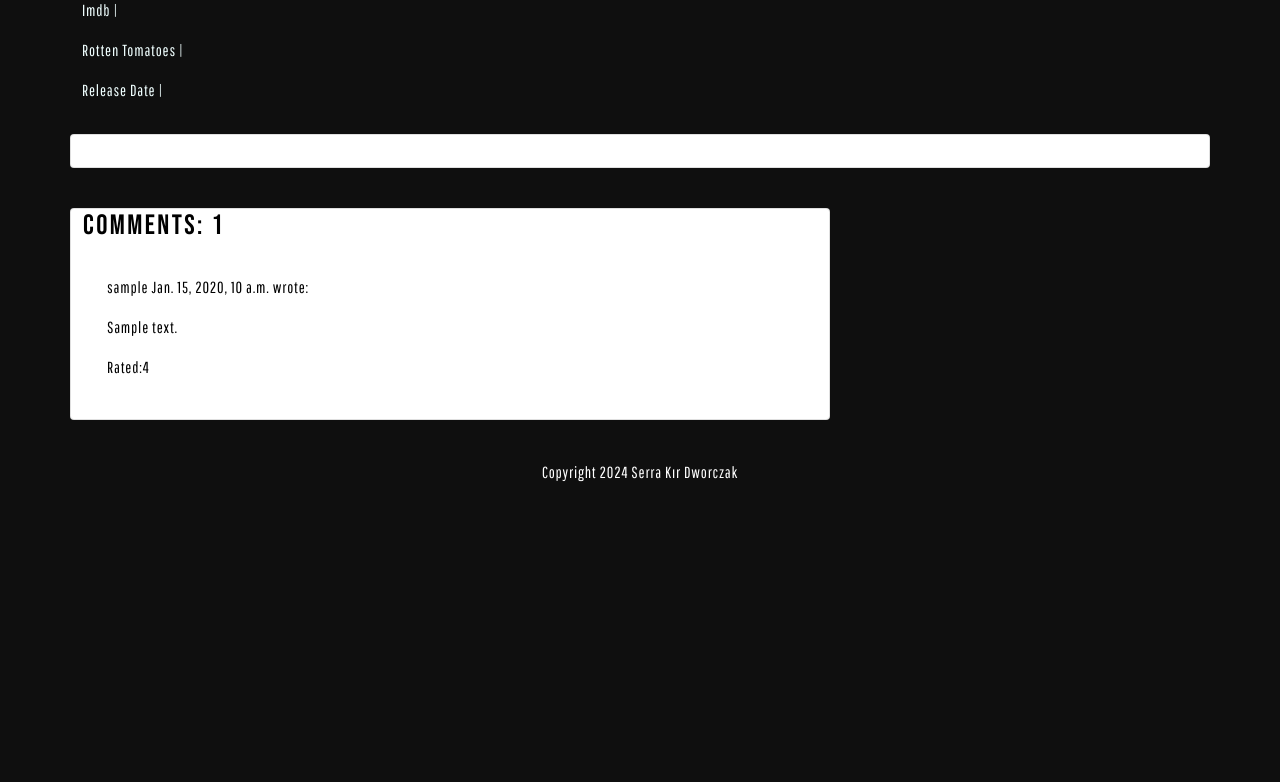
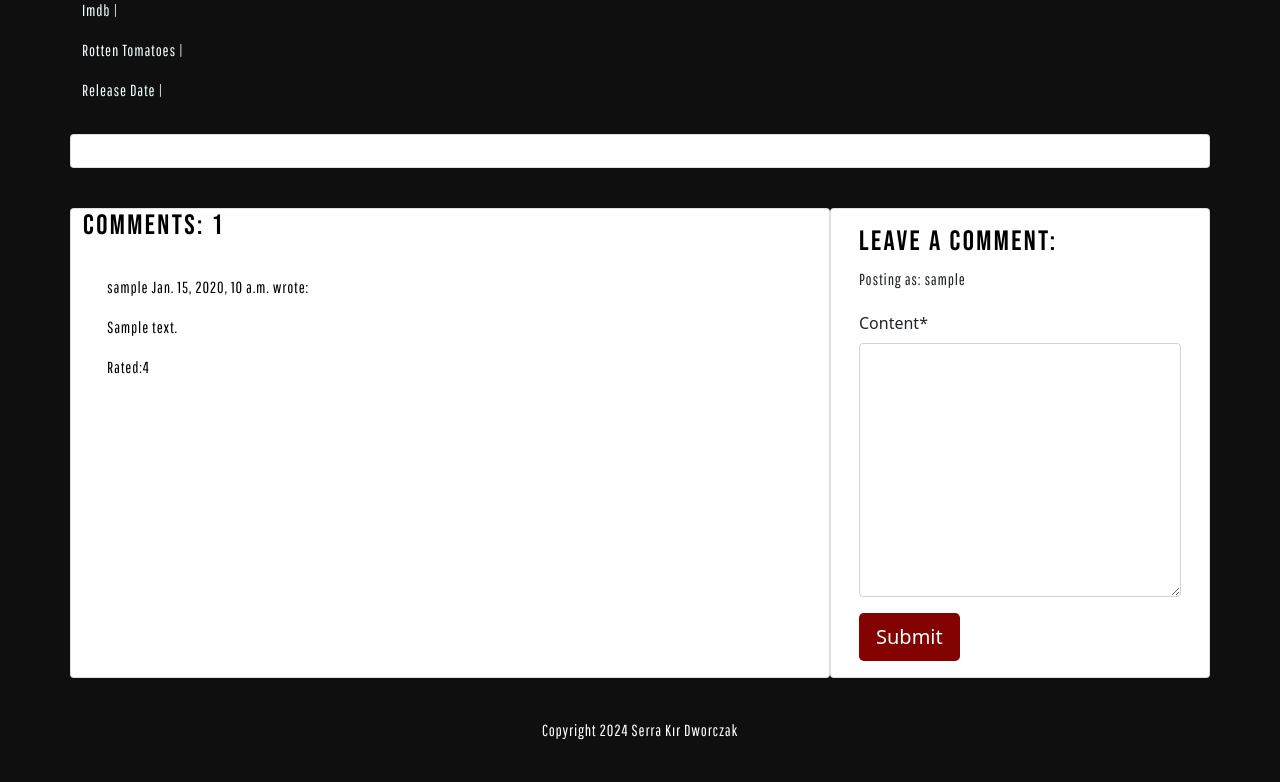
Before and after one commit to SerraKD/cine-frights, a Django app: template movies/templates/movies/movie_detail.html in a window 1280 px wide. Shown: the part 160-942 px from the top of the page. Before the commit the page ends 642 px from the top, so only its background shows below. Run offline with Django 3.2, Linux system fonts and the light colour scheme; a user stored in the database is signed in; tables that the repository leaves empty hold one stand-in row (values such as "Sample post"); the template is opened without the code that fills it: values that come from a table or form of the project are taken from there, most other values are stand-ins (such as "Sample title", 1, 10 or a date in 2020); parts of the project's set-up code (start-up, migrations or seed data) failed here and were passed over; some libraries are stand-ins or nearby versions.

Commit message:
Add comment form with styles to movie_detail.html

```diff
--- a/movies/templates/movies/movie_detail.html
+++ b/movies/templates/movies/movie_detail.html
@@ -1,6 +1,7 @@
 
 {% extends 'base.html' %} {% block content %}
 {% load static %}
+{% load crispy_forms_tags %}
 
 <div class="masthead">
     <div class="container">
@@ -69,6 +70,24 @@
         {% endfor %}
       </div>
     </div>
+    <!-- To create new comments -->
+    <div class="col-md-4 card mb-4 mt-3">
+      <div class="card-body">
+        {% if user.is_authenticated %}
+        <h3 style="color:black;">Leave a comment:</h3>
+        <p>Posting as: {{ user.username }}</p>
+        <form id="commentForm" method="post"
+          style="margin-top: 1.3em;">
+          {{ comment_form | crispy }}
+          {% csrf_token %}
+          <button id="submitButton" type="submit "
+            class="btn btn-signup btn-lg" style="color:azure; background-color:#830303;">Submit</button>
+        </form>
+        {% else %}
+        <p style="color:#830303;">Log in to leave a comment</p>
+        {% endif %}
+      </div>
+    </div>
   </div>
 
 </div>
```
